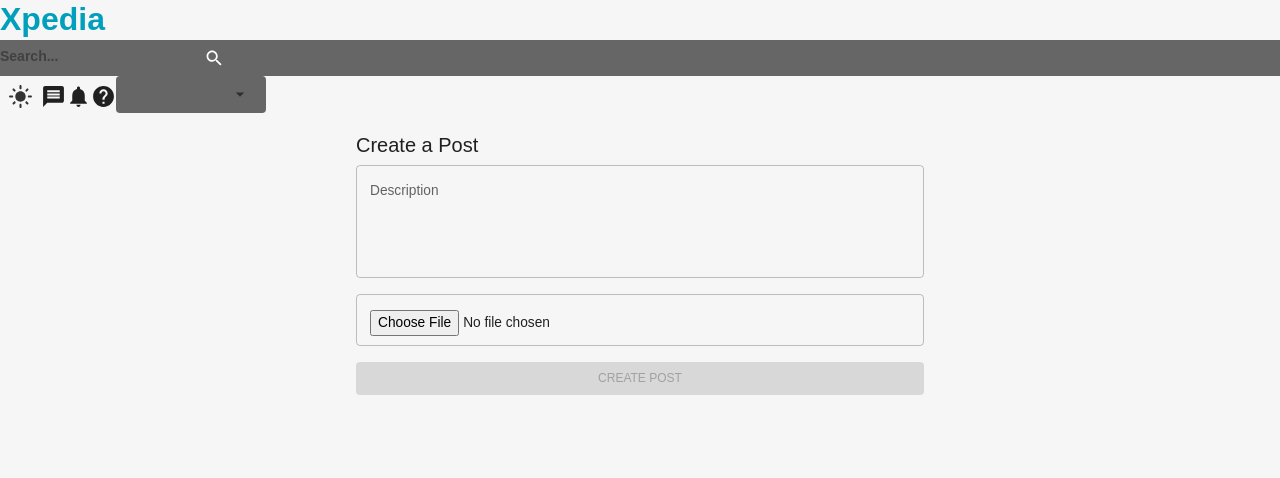
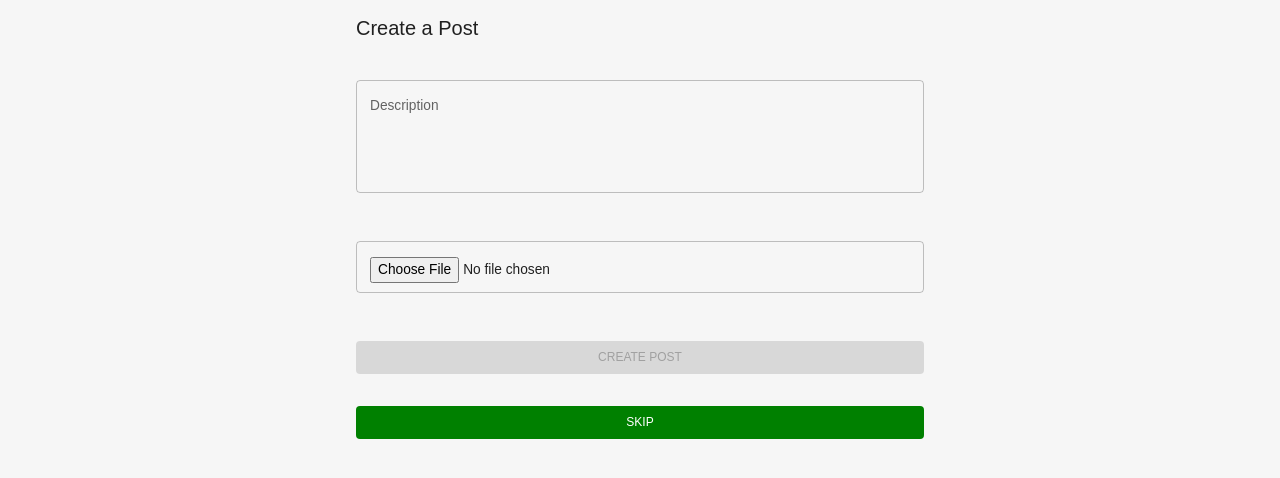
Before and after one commit to KIRENGA-Remy/Social-Media, a React (Vite) app in the folder frontend/: page /create/post in a window 1280 px wide. Shown: the top 478 px of the page. Built offline with nearby package versions, Linux system fonts and the light colour scheme.

Commit message:
changes about protected routes

```diff
--- a/frontend/src/App.tsx
+++ b/frontend/src/App.tsx
@@ -7,21 +7,20 @@ import { createTheme } from '@mui/material/styles';
 import { themeSettings } from './theme';
 import { useSelector } from 'react-redux';
 import { useMemo } from 'react';
-import Navbar from './components/Navbar';
 import ProtectedRoute from './routes/ProtectedRoute';
 import PostCreation from './pages/PostCreation';
 import ErrorBoundary from './components/ErrorBoundary';
+import { RootState } from './redux/store';
 
 function App() {
 
-  const mode = useSelector((state: any) => state.mode);
+  const mode = useSelector((state: RootState) => state.user.mode);
   const theme = useMemo(() => createTheme(themeSettings(mode)), [mode]);
   return (
     <ThemeProvider theme={theme}>
   <CssBaseline />
   <BrowserRouter>
     <ErrorBoundary>
-      <Navbar />
       <Routes>
         <Route path="/" element={<Login />} />
         <Route path="/register" element={<Register />} />
--- a/frontend/src/Widgets/AdvertWidget.tsx
+++ b/frontend/src/Widgets/AdvertWidget.tsx
@@ -2,13 +2,14 @@ import { Typography, useTheme } from "@mui/material";
 import WidgetWrapper from "../components/WidgetWrapper";
 
 const AdvertWidget: React.FC = () => {
-  const { palette } = useTheme();
-  const dark = palette.secondary.dark;
-  const main = palette.secondary.main;
-  const medium = palette.secondary.light;
+  // const { palette } = useTheme();
+  const theme = useTheme();
+  const dark = theme.palette.secondary.dark;
+  const main = theme.palette.secondary.main;
+  const medium = theme.palette.secondary.light;
 
   return (
-    <WidgetWrapper theme={useTheme()}>
+    <WidgetWrapper>
       <div className="flex justify-between gap-2">
         <Typography color={dark} variant="h5" fontWeight="500">
           Sponsored
--- a/frontend/src/Widgets/PostsWidget.tsx
+++ b/frontend/src/Widgets/PostsWidget.tsx
@@ -49,7 +49,7 @@ const PostsWidget: React.FC<PostsWidgetProps> = ({ userId, isProfile = false })
 
   return (
     <>
-      {posts.map((post: Post) => (
+      {posts?.map((post: Post) => (
         <PostWidget
           key={post._id}
           postId={post._id}
--- a/frontend/src/Widgets/UserWidget.tsx
+++ b/frontend/src/Widgets/UserWidget.tsx
@@ -31,6 +31,7 @@ interface User {
 const UserWidget: React.FC<UserWidgetProps> = ({ userId, picturePath }) => {
   const [user, setUser] = useState<User | null>(null);
   const { palette } = useTheme();
+  console.log(palette);
   const navigate = useNavigate();
   const dark = palette.secondary.dark;
   const medium = palette.secondary.light;
--- a/frontend/src/main.tsx
+++ b/frontend/src/main.tsx
@@ -1,13 +1,13 @@
-import { StrictMode } from 'react'
+import React from 'react'
 import { createRoot } from 'react-dom/client'
 import App from './App.tsx'
 import './index.css'
 import { Provider } from 'react-redux'
 import { store } from './redux/store.ts'
 createRoot(document.getElementById('root')!).render(
-  <StrictMode>
+  <React.StrictMode>
     <Provider store={store}>
         <App />
     </Provider>
-  </StrictMode>,
+  </React.StrictMode>,
 )
--- a/frontend/src/pages/Login.tsx
+++ b/frontend/src/pages/Login.tsx
@@ -1,14 +1,14 @@
-
 import React from 'react';
-import { useNavigate } from 'react-router-dom';
+import { Navigate, useNavigate } from 'react-router-dom';
 import { Formik, Field, Form, ErrorMessage } from 'formik';
 import * as Yup from 'yup';
 import { useDispatch } from 'react-redux';
-import { AppDispatch} from '../redux/store';
+import { AppDispatch, RootState} from '../redux/store';
 import { setLogin } from '../redux/userSlice';
 import KeyIcon from '@mui/icons-material/Key';
 // import { Button, Stack } from '@mui/material';
 import axios from 'axios'; // Import axios
+import { useSelector } from 'react-redux';
 
 const initialValues = {
   email: '',
@@ -24,6 +24,7 @@ const Login: React.FC = () => {
   // const { user } = useSelector((state: RootState) => state.user);
   const navigate = useNavigate();
   const dispatch = useDispatch<AppDispatch>();
+  const isAuthenticated = useSelector((state: RootState) => state.user.isAuthenticated)
 
   const handleSubmit = async (values: typeof initialValues, { setSubmitting, setErrors }: any) => {
     try {
@@ -44,7 +45,7 @@ const Login: React.FC = () => {
       if (response.status === 200) {
         const fetchedData = response.data;
         dispatch(setLogin(fetchedData.user));
-        navigate('/create/post'); // Redirect on success
+        isAuthenticated ? navigate('/create/post') : <Navigate to="/" replace />
       } else {
         setErrors({ general: response.data.message || 'Failed to Login' });
       }
--- a/frontend/src/pages/PostCreation.tsx
+++ b/frontend/src/pages/PostCreation.tsx
@@ -66,7 +66,7 @@ const PostCreation: React.FC = () => {
   };
 
   return (
-    <Box sx={{ padding: 2, maxWidth: 600, margin: '0 auto' }}>
+    <Box sx={{ padding: 2, maxWidth: 600, margin: '0 auto', display:'flex', flexDirection:'column' , gap:'2rem' }}>
       <Typography variant="h4" component="h1" gutterBottom>
         Create a Post
       </Typography>
@@ -99,6 +99,8 @@ const PostCreation: React.FC = () => {
       >
         {isCreating ? 'Creating Post...' : 'Create Post'}
       </Button>
+      <Button
+      sx={{ background: "green", color: "white", fontSize:"xl"}} onClick={()=> navigate('/home')}>Skip</Button>
     </Box>
   );
 };
--- a/frontend/src/redux/store.ts
+++ b/frontend/src/redux/store.ts
@@ -1,10 +1,10 @@
 import { configureStore } from '@reduxjs/toolkit'
-import userReducer from "./userSlice"
+import userSlice from "./userSlice"
 import postSlice from './postSlice';
 
 export const store = configureStore({
   reducer: {
-    user: userReducer,
+    user: userSlice,
     posts: postSlice
   }
 })
--- a/frontend/src/redux/userSlice.ts
+++ b/frontend/src/redux/userSlice.ts
@@ -14,14 +14,16 @@ export interface User {
 }
 interface UserState {
   loading:boolean,
-  user: User | null;  // Only one user
+  user: User | null;
+  isAuthenticated: boolean;
   mode: "light" | "dark";
   token: string | null;
   error: string | null;
 }
 
 const initialState: UserState = {
-  user: null,  // Null initially, no user logged in
+  user: null,
+  isAuthenticated: false,
   mode: "light",
   loading:false,
   token: null,
@@ -51,7 +53,6 @@ export const UserSlice = createSlice({
       location: string,
       token: string }>
     ) => {
-      // Replace the current user with the logged-in user
       state.user = {
         _id: action.payload._id,
         friends: action.payload.friends,
@@ -65,11 +66,13 @@ export const UserSlice = createSlice({
         location: action.payload.location,
       };
       state.token = action.payload.token;
+      state.isAuthenticated = true;
     },
 
     setLogout: (state) => {
       state.user = null;
       state.token = null;
+      state.isAuthenticated = false;
     },
     setFriends: (state, action: PayloadAction<{ friends: string[]}>) => {
       if(state.user){
--- a/frontend/src/routes/ProtectedRoute.tsx
+++ b/frontend/src/routes/ProtectedRoute.tsx
@@ -23,7 +23,7 @@ function ProtectedRoute({ children }: { children: ReactNode }) {
       );
 
         if (response.ok) {
-          const fetchedData = await response.json();
+          const fetchedData = await response.json()
           dispatch(setLogin(fetchedData.user));
           navigate('/home');
         } else {
```
